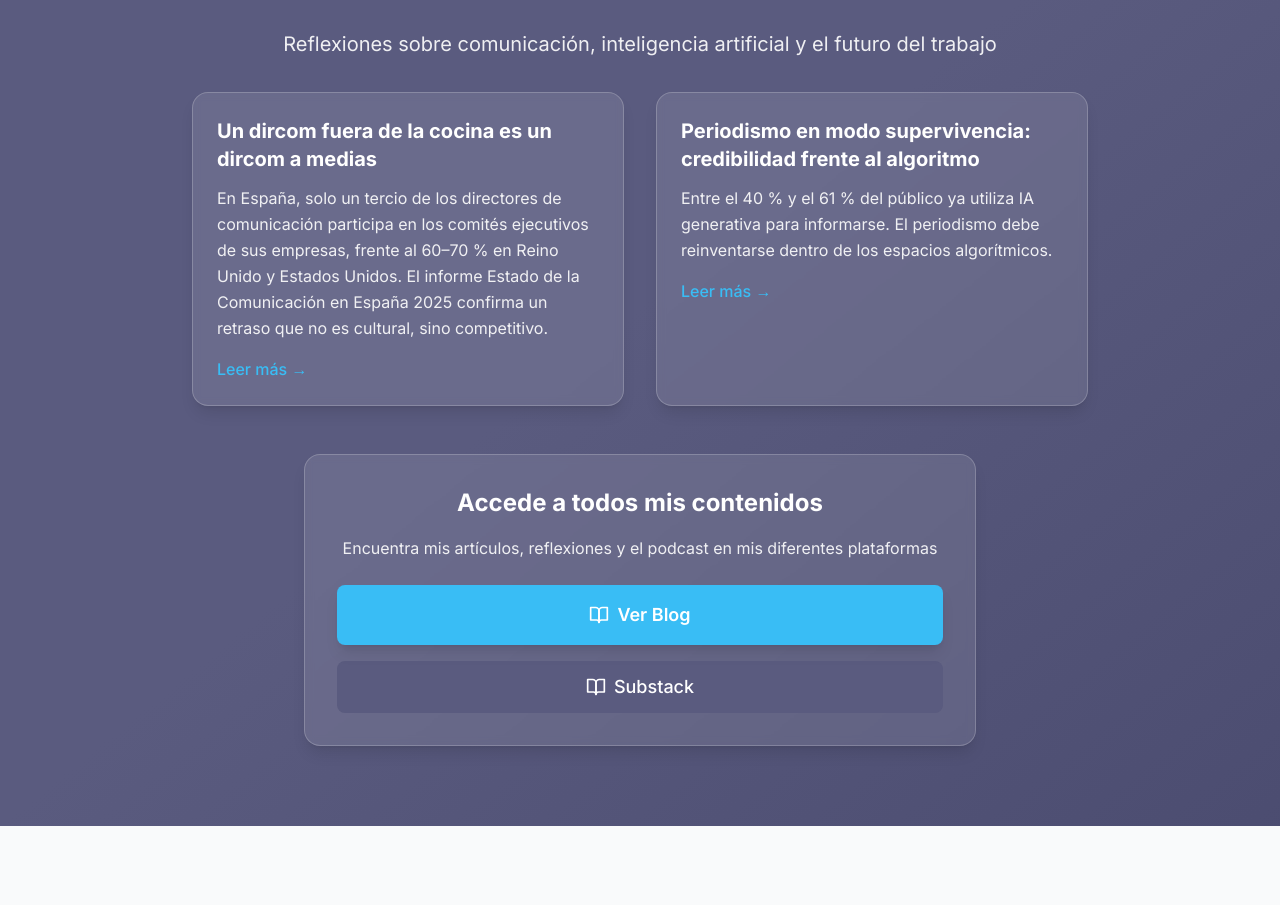
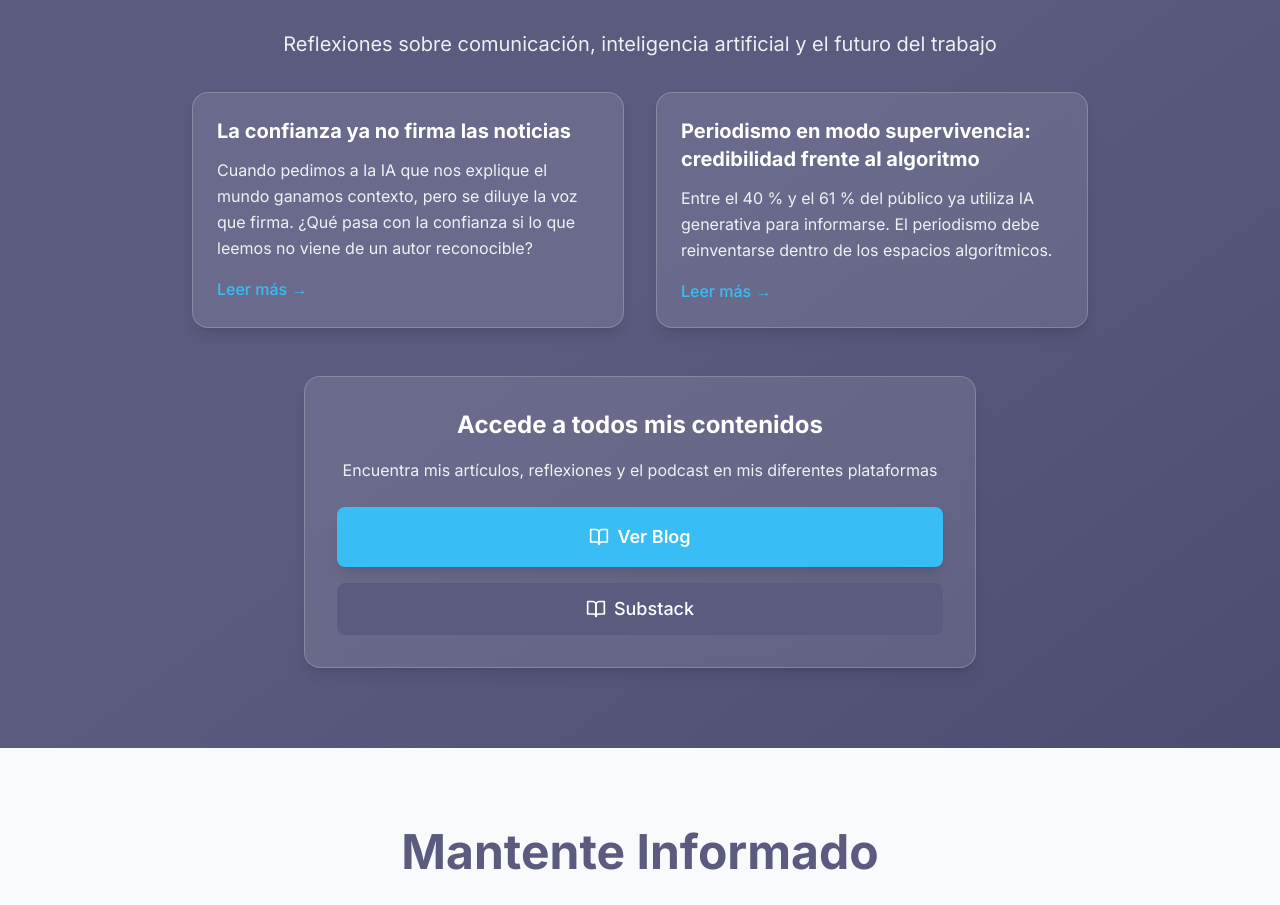
Before and after one commit to osanemeterio/oscarsanemeterio, a React (Vite) app: page / in a window 1280 px wide. Shown: the part 4934-5839 px from the top of the page. Built offline with nearby package versions, Linux system fonts and the light colour scheme.

Commit message:
Update Home.tsx

```diff
--- a/src/pages/Home.tsx
+++ b/src/pages/Home.tsx
@@ -445,14 +445,14 @@ function App() {
 <div className="grid md:grid-cols-2 gap-8 mb-12">
   {/* Entrada sobre dircom */}
 <Link
-    to="/blog/dircom-fuera-cocina"
+  to="/blog/confianza-no-firma-noticia"
   className="slide-up bg-white/10 backdrop-blur-sm p-6 rounded-2xl shadow-lg border border-white/20 hover:bg-white/20 transition-all duration-300 block text-left"
 >
   <h3 className="text-xl font-bold text-white mb-3">
-      Un dircom fuera de la cocina es un dircom a medias
+    La confianza ya no firma las noticias
   </h3>
   <p className="text-white/90 mb-4 leading-relaxed">
-      En España, solo un tercio de los directores de comunicación participa en los comités ejecutivos de sus empresas, frente al 60–70 % en Reino Unido y Estados Unidos. El informe Estado de la Comunicación en España 2025 confirma un retraso que no es cultural, sino competitivo.
+    Cuando pedimos a la IA que nos explique el mundo ganamos contexto, pero se diluye la voz que firma. ¿Qué pasa con la confianza si lo que leemos no viene de un autor reconocible?
   </p>
   <span className="text-[#39bdf5] font-medium">Leer más →</span>
 </Link>
```
Lines whose indentation alone changed are shown as unchanged.
